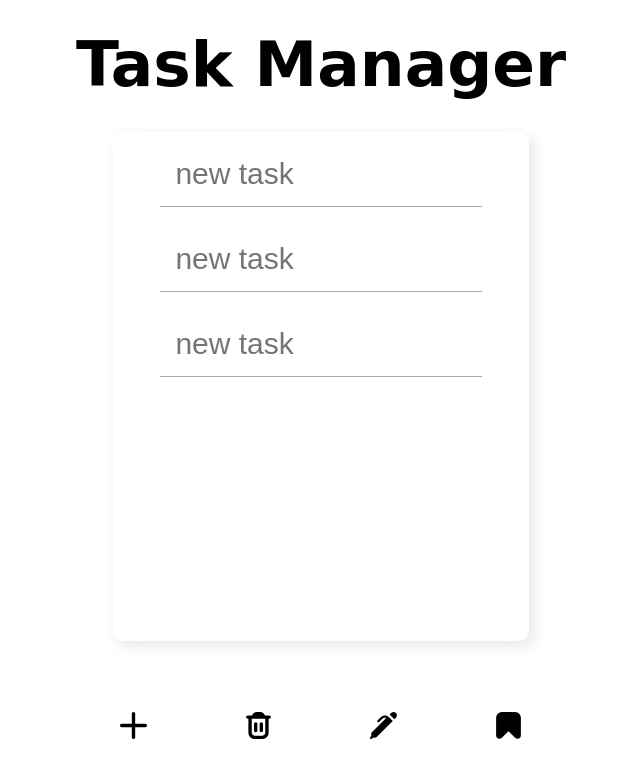
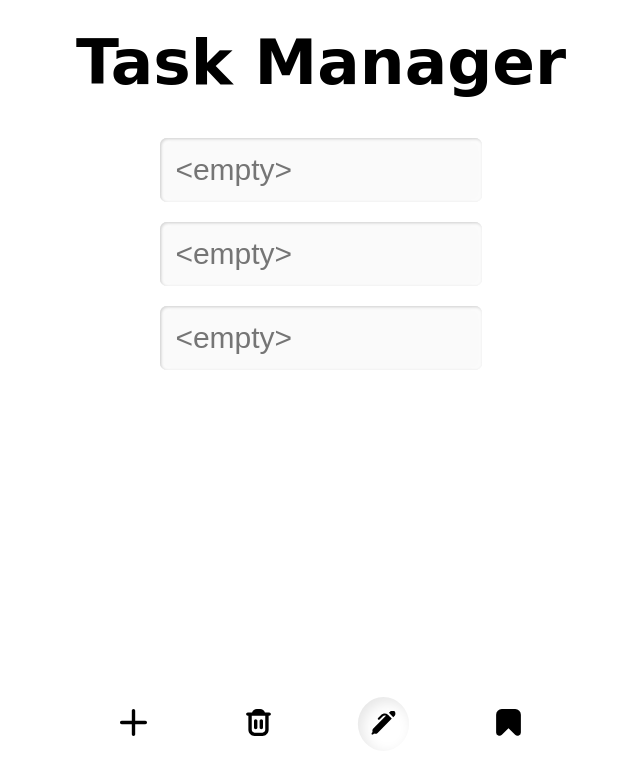
Before and after one commit to saadaryf/Daily-Task-Manager, a plain HTML site: page index.html in a window 1280 px wide. Both pictures are taken after a click on the button 702 px from the left and 726 px from the top of the page. Shown: the whole page, without its empty margins (319-959 px from the left). Drawn offline with Linux system fonts and the light colour scheme.

Commit message:
ui changes

```diff
--- a/main.js
+++ b/main.js
@@ -5,11 +5,14 @@ const editButton = document.getElementById('edit-tasks-button');
 const saveButton = document.getElementById('save-tasks-button');
 
 document.addEventListener('DOMContentLoaded', loadSavedTasks);
+window.addEventListener('beforeunload', checkForUnsavedChanges);
+
 addButton.addEventListener('click', addAnotherTaskField);
 removeButton.addEventListener('click', removeLastTaskField);
 editButton.addEventListener('click', makeFieldsEditable);
 saveButton.addEventListener('click', saveFields);
 
+let unsavedChanges = false;
 const initialFieldCount = localStorage.getItem('fieldCount') || 3;
 
 for (let i = 0; i < initialFieldCount; i++) {
@@ -19,7 +22,7 @@ for (let i = 0; i < initialFieldCount; i++) {
 function addAnotherTaskField() {
     const newField = document.createElement('input');
     newField.type = 'text';
-    newField.placeholder = 'new task';
+    newField.placeholder = '<empty>';
     tasksTab.appendChild(newField);
 
     updateFieldCount();
@@ -42,6 +45,7 @@ function makeFieldsEditable() {
     taskFields.forEach(input =>{
         input.readOnly = false;
     });
+    unsavedChanges = true;
 }
 function saveFields() {
     const taskFields = tasksTab.querySelectorAll('input');
@@ -50,6 +54,7 @@ function saveFields() {
         localStorage.setItem(`savedTasksData${index}`, input.value);
         input.readOnly = true;
     });
+    unsavedChanges = false;
 }
 function updateFieldCount() {
     const fieldCount = tasksTab.querySelectorAll('input').length;
@@ -62,3 +67,10 @@ function loadSavedTasks() {
         input.readOnly = true;
     });
 }
+function checkForUnsavedChanges(event){
+    if(unsavedChanges){
+        const alert = 'You have unsaved changes. Are you sure you want to leave?';
+        event.returnValue = alert;
+        return alert;
+    }
+}
--- a/styles.css
+++ b/styles.css
@@ -45,7 +45,6 @@ h1{
     justify-content: flex-start;
     overflow-y: auto;
     border-radius: 10px;
-    box-shadow: 5px 5px 15px rgba(0, 0, 0, 0.1), -5px -5px 15px rgba(255, 255, 255, 0.8);
 }
 .tasks-tab input{
     width: clamp(250px, 70%, 500px);
@@ -58,14 +57,19 @@ h1{
     border: 0;
     border-bottom: 1px solid rgba(128, 128, 128, 0.671);
     cursor: default;
+    background: #dddddd00;
+}
+.tasks-tab.editable input{
+    border-radius: 7px;
+    background: rgba(128, 128, 128, 0.039);
+    border: 0;
+    box-shadow:
+    inset 0px 1px 10px rgba(255, 255, 255, 0.7),
+    inset 1px 1px 3px rgba(0, 0, 0, 0.3);
 }
 .tasks-tab.editable input:hover{
     cursor: auto;
     border-radius: 8px;
-    border: 0;
-    box-shadow:
-    inset 0px 1px 10px rgba(255, 255, 255, 0.7),
-    inset 1px 1px 3px rgba(0, 0, 0, 0.3);
 }
 .menu{
     width: clamp(250px, 70%, 500px);
@@ -77,22 +81,24 @@ h1{
     border-radius: 10px;
 }
 .menu button{
-    padding: 10px;
+    padding: 15px;
     border-radius: 50%;
     background: transparent;
     cursor: pointer;
     outline: none;
     border: 0;
     transition: all 0.1s ease-in-out;
-    &:hover{
-        transform: scale(1.1);
-        box-shadow: 5px 5px 15px rgba(0, 0, 0, 0.1), -5px -5px 15px rgba(255, 255, 255, 0.8);
+    &:hover,&:focus{
+        transform: scale(0.9);
+        box-shadow:inset 5px 5px 15px rgba(0, 0, 0, 0.1),inset -5px -5px 15px rgba(255, 255, 255, 0.8);
     }
 }
 .menu img{
     width: 27px;
 }
-
+.heading{
+    display: flex;
+}
 /* responsive */
 
 @media (max-width: 767px) {
```
